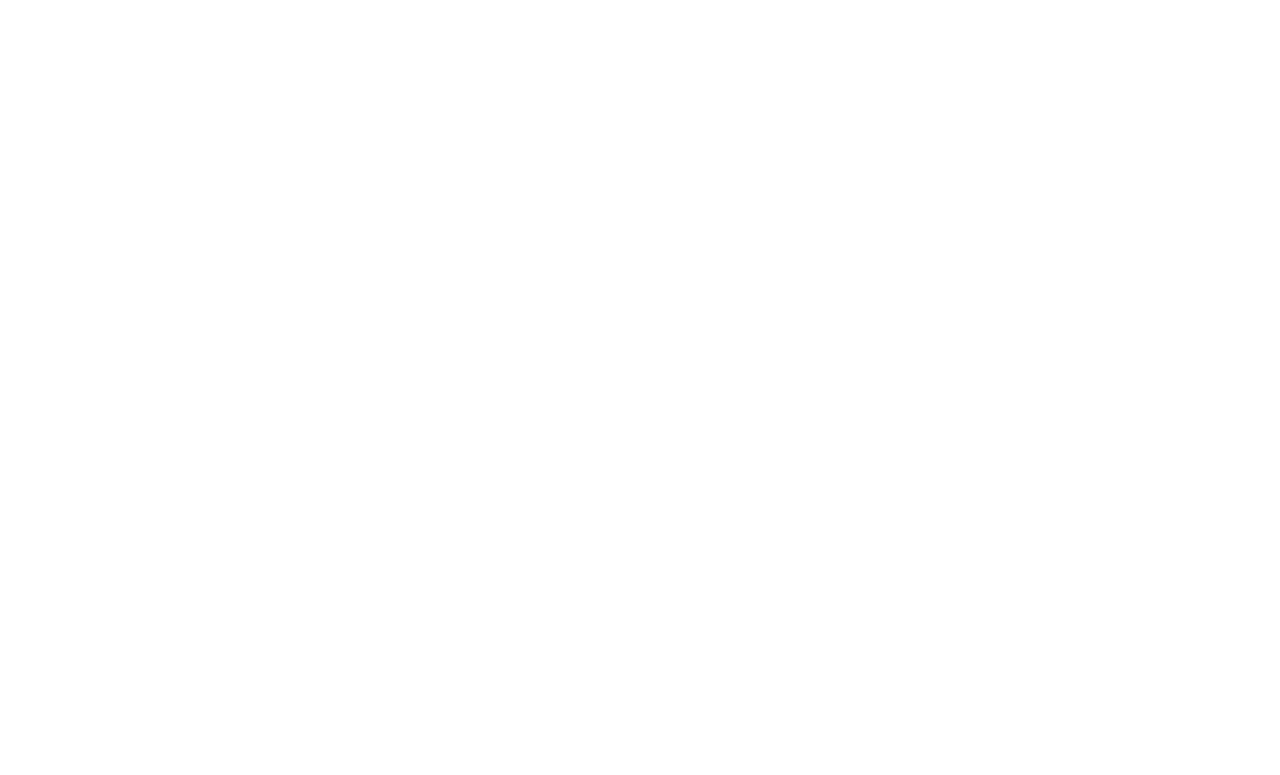
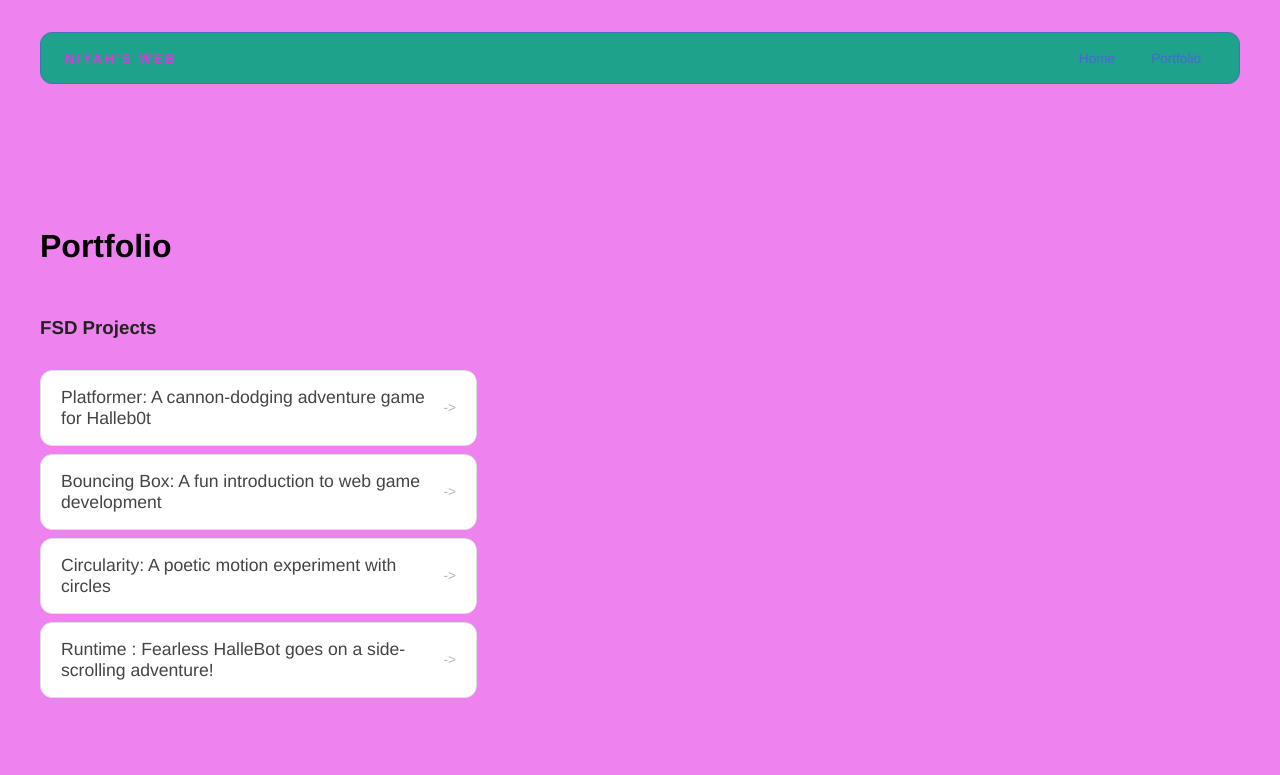
Before and after one commit to roniyahwhitaker/roniyahwhitaker.github.io, a plain HTML site: page portfolio.html in a window 1280 px wide. Drawn offline with Linux system fonts and the light colour scheme.

Commit message:
add portfolio page to website

```diff
--- a/portfolio.html
+++ b/portfolio.html
@@ -0,0 +1,50 @@
+<!DOCTYPE html>
+<html>
+  <head>
+    <title>Niyah's Web</title>
+    <link rel="stylesheet" href="style.css" />
+  </head>
+
+  <body>
+    <!-- All content goes here -->
+    <div id="all-contents">
+      <nav>
+        <h1>Niyah's Web</h1>
+        <ul id="nav-ul">
+    <li class="nav-li">
+      <a href="index.html">Home</a>
+    </li>
+    <li class="nav-li">
+      <a href="portfolio.html">Portfolio</a>
+    </li>
+  </ul>
+
+  </nav>
+
+  <main>
+    <div class="content">
+    <h1>Portfolio</h1>
+    <h3>FSD Projects</h3>
+    <ul id="portfolio">
+    <li>
+  <a href="fsd-projects/platformer/">Platformer: A cannon-dodging adventure game for Halleb0t</a>
+</li>
+<li>
+  <a href="fsd-projects/bouncing-box/">Bouncing Box: A fun introduction to web game development</a>
+</li>
+<li>
+  <a href="fsd-projects/circularity/">Circularity: A poetic motion experiment with circles</a>
+</li>
+<li>
+ <a href="fsd-projects/runtime/">Runtime : Fearless HalleBot goes on a side-scrolling adventure!</a>
+</li>
+
+    </ul>
+
+    <!-- ASD Projects will go here -->
+
+  </div>
+  </main>
+    </div>
+  </body>
+</html>
--- a/style.css
+++ b/style.css
@@ -206,3 +206,55 @@
   background: #d22799;
   color: #9720b9;
 }
+/* Portfolio styles */
+.content h1 {
+  color: black;
+}
+
+#portfolio {
+  list-style: none;
+  margin: 0;
+  padding: 0;
+  width: 100%;
+  display: flex;
+  flex-direction: column;
+  gap: 8px;
+}
+
+#portfolio li {
+  border-radius: 12px;
+  overflow: hidden;
+}
+
+#portfolio a {
+  display: flex;
+  justify-content: space-between;
+  align-items: center;
+  text-decoration: none;
+  color: #444;
+  padding: 16px 20px;
+  font-size: 1.1rem;
+  font-weight: 500;
+  background: #fff;
+  border: 1px solid #e0e0e0;
+  border-radius: 12px;
+  transition: background 0.25s ease, color 0.25s ease, transform 0.25s ease;
+}
+
+#portfolio a:hover {
+  background: #000;
+  color: #fff;
+  transform: translateX(4px);
+}
+
+#portfolio a::after {
+  content: "->";
+  font-size: 0.85rem;
+  opacity: 0.4;
+  transition: opacity 0.25s ease;
+  white-space: nowrap;
+}
+
+#portfolio a:hover::after {
+  opacity: 1;
+}
```
